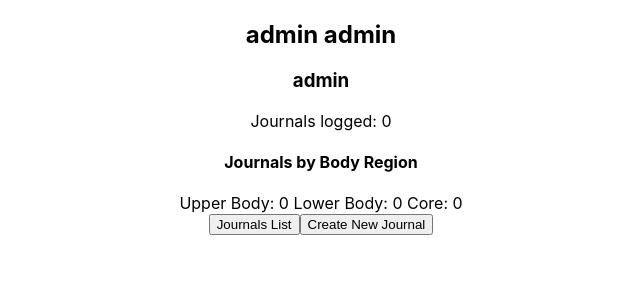
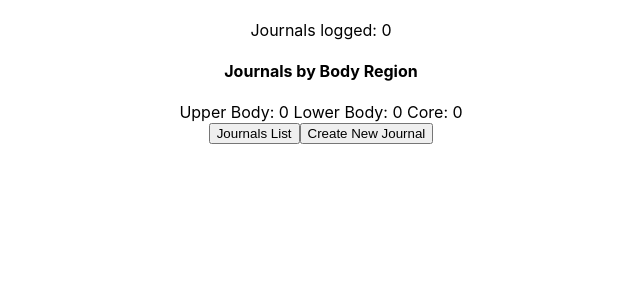
Before and after one commit to Weight-Lifting-Journal-Tattoine/FrontEnd, a React (Create React App) app in the folder weightlifting_journal/: page /dashboard in a window 1280 px wide. Shown: the top 300 px of the page, without its empty margins (319-959 px from the left). Built offline with nearby package versions, Linux system fonts and the light colour scheme; no server answers.

Commit message:
imported useContext for state management in the dashboard

```diff
--- a/weightlifting_journal/src/App.js
+++ b/weightlifting_journal/src/App.js
@@ -9,7 +9,6 @@ import "./App.css";
 function App() {
   const [user, setUser] = useState({});
   return (
-
     <UserContext.Provider value={{ user }}>
       <div className="App">
         <Route
@@ -17,7 +16,7 @@ function App() {
           exact
           render={props => <Login {...props} setUser={setUser} />}
         />
-          <Route path="/dashboard" component={Dashboard} />
+        <Route path="/dashboard" component={Dashboard} />
       </div>
     </UserContext.Provider>
   );
--- a/weightlifting_journal/src/components/journals/Dashboard.js
+++ b/weightlifting_journal/src/components/journals/Dashboard.js
@@ -1,8 +1,10 @@
-import React, { useEffect, useState } from "react";
+import React, { useEffect, useState, useContext } from "react";
+import { UserContext } from "../../contexts/UserContext";
 import Axios from "axios";
 
 function Dashboard() {
   const [journals, setJournals] = useState([]);
+  const { user } = useContext(UserContext);
 
   const upper = journals.filter(item => {
     return item.region === "Chest";
@@ -24,7 +26,8 @@ function Dashboard() {
         );
       })
       .catch(err => console.log(err));
-  }, []);
+  }, [user]);
+  console.log(user);
 
   return (
     <div>
@@ -48,11 +51,11 @@ function Dashboard() {
 
 export default Dashboard;
 
-const user = {
-  created_at: "2019-06-23",
-  email: "admin.gmail.com",
-  id: 1,
-  lastName: "admin",
-  firstName: "admin",
-  username: "admin"
-};
+// const user = {
+//   created_at: "2019-06-23",
+//   email: "admin.gmail.com",
+//   id: 1,
+//   lastName: "admin",
+//   firstName: "admin",
+//   username: "admin"
+// };
```
